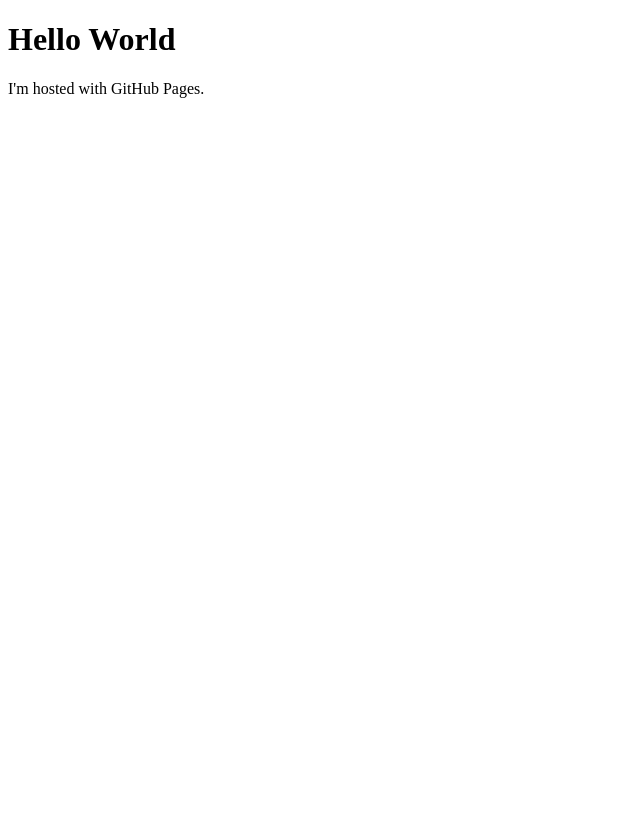
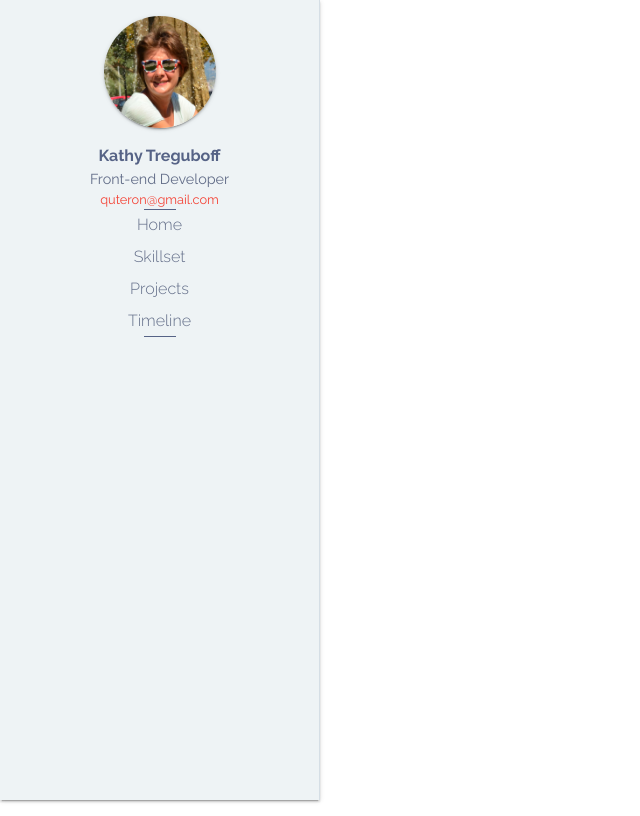
Before and after one commit to quteron/quteron.github.io, a plain HTML site: page index.html in a window 1280 px wide. Shown: the whole page, without its empty margins (0-640 px from the left). Drawn offline with Linux system fonts and the light colour scheme.

Commit message:
Added draft sidebar.

```diff
--- /dev/null
+++ b/assets/css/styles.css
@@ -0,0 +1,114 @@
+html {
+    -webkit-box-sizing: border-box;
+    -moz-box-sizing: border-box;
+    box-sizing: border-box;
+    min-height: 100vh;
+    font-size: 100%;
+}
+
+*, *:before, *:after {
+    -webkit-box-sizing: inherit;
+    -moz-box-sizing: inherit;
+    box-sizing: inherit;
+}
+
+body {
+    font-family: 'Raleway', Helvetica, sans-serif;
+    background: #FFF;
+    color: #4D5362;
+    min-height: 100vh;
+    font-size: 100%;
+    line-height: 1.5;
+}
+
+a {
+    color: #F44336;
+    text-decoration: none;
+}
+
+a:hover {
+    text-decoration: underline;
+}
+
+.sidebar {
+    background-color: #EEF3F5;
+    border-right: 1px solid #D5DEE5;
+    box-shadow: 0 2px 2px 0 rgba(0,0,0,.14),0 3px 1px -2px rgba(0,0,0,.2),0 1px 5px 0 rgba(0,0,0,.12);
+    overflow: auto;
+    position: fixed;
+    top: 0;
+    bottom: 0;
+    left: 0;
+    display: -webkit-flex;
+    display: flex;
+    -webkit-flex-direction: column;
+    flex-direction: column;
+    width: 20em;
+}
+
+.sidebar .header {
+    display: -webkit-flex;
+    display: flex;
+    -webkit-flex-direction: column;
+    flex-direction: column;
+    -webkit-justify-content: space-around;
+    justify-content: space-around;
+    -webkit-align-items: center;
+    align-items: center;
+}
+
+.sidebar .header .avatar {
+    margin: 1em 0;
+    width: 112px;
+    height: 112px;
+    border-radius: 100%;
+    box-shadow: 0 2px 2px 0 rgba(0,0,0,.14),0 3px 1px -2px rgba(0,0,0,.2),0 1px 5px 0 rgba(0,0,0,.12);
+}
+
+.sidebar .header .title {
+    font-weight: 700;
+    color: #566386;
+    font-size: 100%;
+}
+
+.sidebar .header .subtitle {
+    color: #626D88;
+    font-size: 90%;
+}
+
+.sidebar .header .mail {
+    font-size: 80%;
+}
+
+.sidebar .nav {
+    position: relative;
+    display: -webkit-flex;
+    display: flex;
+    -webkit-flex-direction: column;
+    flex-direction: column;
+    -webkit-align-items: center;
+    align-items: center;
+}
+
+.sidebar .nav::before, .sidebar .nav::after {
+    content: "";
+    position: absolute;
+    border-top: 1px solid #566386;
+    font-weight: 300;
+    width: 2em;
+    left: 9em;
+}
+
+.sidebar .nav::before {
+    top: 0;
+}
+
+.sidebar .nav::after {
+    bottom: 0;
+}
+
+.sidebar .nav > div {
+    color: #626D88;
+    font-weight: 300;
+    line-height: 2;
+}
--- a/index.html
+++ b/index.html
@@ -1,12 +1,31 @@
 <!DOCTYPE html>
 <html lang="en">
 <head>
-    <meta charset="UTF-8">
+    <title>Kathy Treguboff - Front-end Developer</title>
+    <meta charset="utf-8">
+    <meta name="viewport" content="width=device-width, initial-scale=1">
     <meta name="theme-color" content="#3E4650">
-    <title>Title</title>
+    <link href="http://fonts.googleapis.com/css?family=Raleway:300,400,700" rel="stylesheet" type="text/css">
+    <link href="https://maxcdn.bootstrapcdn.com/font-awesome/4.6.3/css/font-awesome.min.css" rel="stylesheet" type="text/css">
+    <link rel="stylesheet" href="assets/css/styles.css" type="text/css">
 </head>
 <body>
-<h1>Hello World</h1>
-<p>I'm hosted with GitHub Pages.</p>
+    <section class="sidebar">
+        <header class="header">
+            <img class="avatar" src="assets/images/avatar.jpg">
+            <div class="title">Kathy Treguboff</div>
+            <div class="subtitle">Front-end Developer</div>
+            <a class="mail" href="mailto:quteron@gmail.com">quteron@gmail.com</a>
+        </header>
+        <nav class="nav">
+            <div>Home</div>
+            <div>Skillset</div>
+            <div>Projects</div>
+            <div>Timeline</div>
+        </nav>
+    </section>
+    <section class="content">
+
+    </section>
 </body>
 </html>
```
Also changed, not shown: assets/images/avatar.jpg (added).
